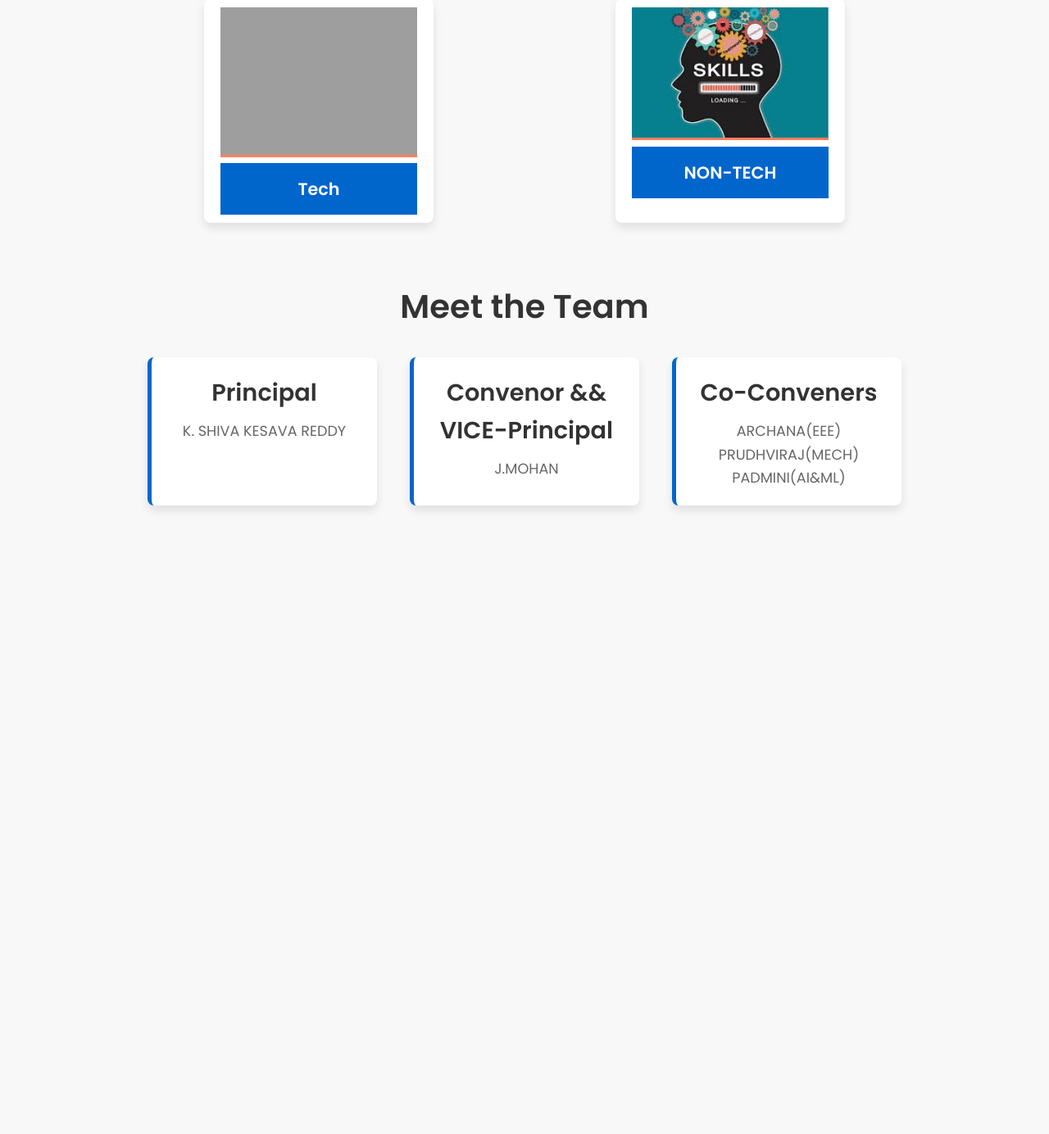
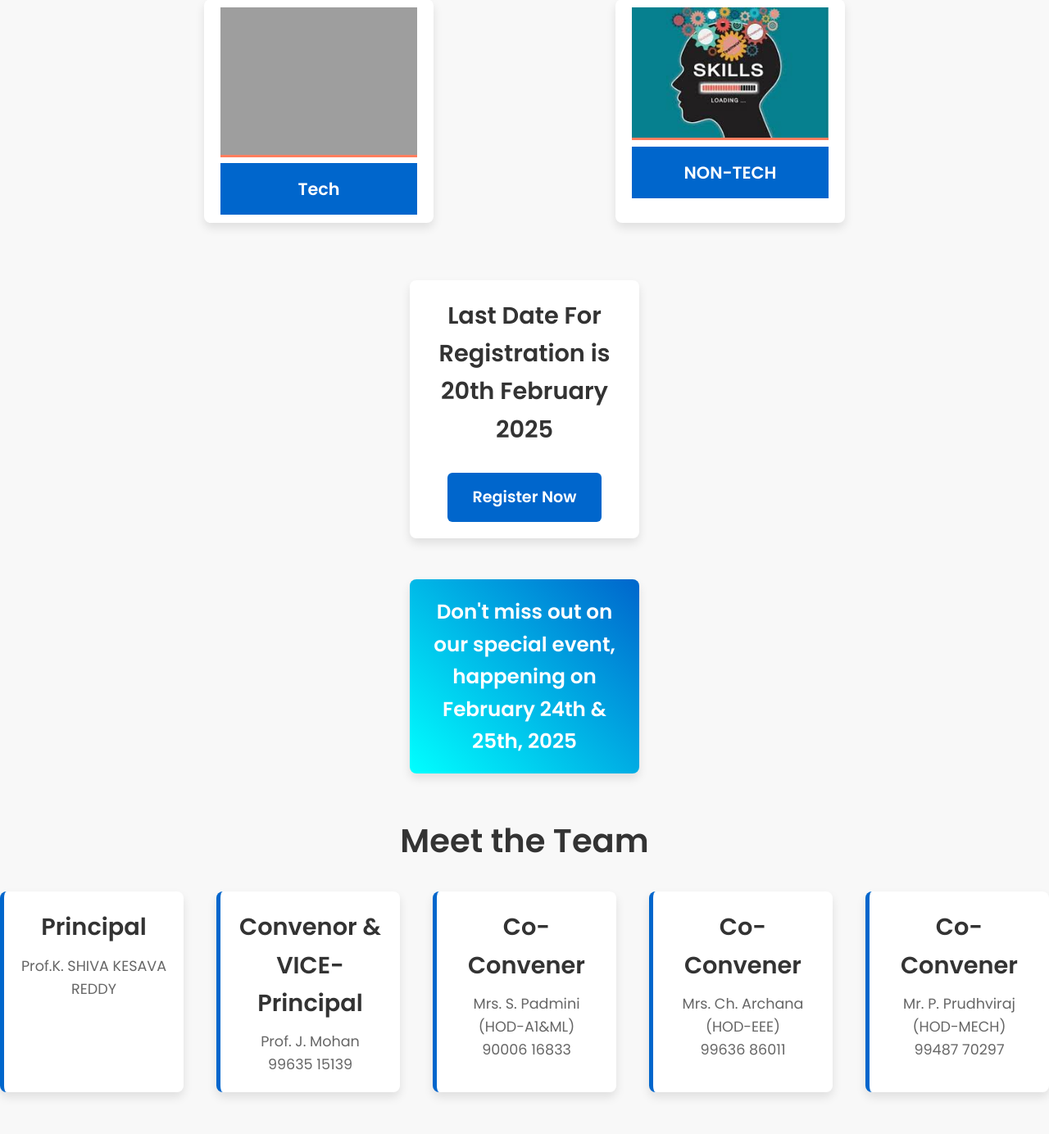
Before and after one commit to Rishi2498/clg_fest, a Django app: page / in a window 1280 px wide. Shown: the part 397-1781 px from the top of the page at 82% size. Before the commit the page ends 1020 px from the top, so only its background shows below. Run offline with Django 5.2, Linux system fonts and the light colour scheme; data comes from the database, SQL or seed files in the repository; grey boxes are pictures that could not be loaded.

Commit message:
Update home.html

```diff
--- a/event/templates/home.html
+++ b/event/templates/home.html
@@ -156,6 +156,9 @@ h2 {
             font-size: 0.9em; /* Slightly smaller font size for the paragraph */
         }
     }
+
+
+
      .team-section {
             margin-top: 50px;
             text-align: center;
@@ -209,6 +212,32 @@ h2 {
                 align-items: center;
             }
         }
+
+    /* Contact Button */
+.contact-button {
+    text-align: center;
+    margin-top: 30px;
+}
+
+.btn-contact {
+    display: inline-block;
+    padding: 15px 30px;
+    background-color: #0066CC;
+    color: white;
+    font-size: 1.2em;
+    font-weight: 600;
+    text-decoration: none;
+    border-radius: 6px;
+    transition: background-color 0.3s ease;
+}
+
+.btn-contact:hover {
+    background-color: #feb47b;
+}
+
+.btn-contact:active {
+    background-color: #ff6347;
+}
 </style>
 </head>
 <body>
@@ -234,9 +263,25 @@ h2 {
                     </div>
                 {% endfor %}
             </div>
-        </section>
+    </div>
+    <section class="team-section">
+        <div class="team-cards">
 
-    </div>
+            <div class="team-card" >
+                <h3 >Last Date For Registration is 20th February 2025</h3>
+                <div class="contact-button">
+            <a href="{% url 'contact' %}" class="btn-contact">Register Now</a>
+        </div>
+            </div>
+    </section>
+    <section class="team-section">
+        <div class="team-cards"style=" font-size: 1.4em; font-weight: bold ;font-size: 1.4em; font-weight: bold  ">
+            <div class="team-card" style="background: linear-gradient(45deg, #00FFFF, #0066CC)">
+
+             <p style="color: white !important  ;">Don't miss out on our special event, happening on February 24th & 25th, 2025</span></p>
+            </div>
+        </div>
+    </section>
 
      <section class="team-section">
             <h2 class="team-title">Meet the Team</h2>
@@ -244,19 +289,29 @@ h2 {
                 <!-- Convenor Card -->
                 <div class="team-card" style="border-left: 5px solid  #0066CC;">
                     <h3>Principal</h3>
-                    <p>K. SHIVA KESAVA REDDY</p>
+                    <p>Prof.K. SHIVA KESAVA REDDY</p>
                 </div>
                 <div class="team-card" style="border-left: 5px solid #0066CC;">
-                    <h3>Convenor && VICE-Principal</h3>
-                    <p>J.MOHAN</p>
+                    <h3>Convenor & VICE-Principal</h3>
+                    <p>Prof. J. Mohan </p>
+                    <p> 99635 15139<p>
                 </div>
 
                 <!-- Co-Conveners Cards -->
                 <div class="team-card" style="border-left: 5px solid  #0066CC;">
-                    <h3>Co-Conveners</h3>
-                    <p>ARCHANA(EEE)</p>
-                    <p>PRUDHVIRAJ(MECH)</p>
-                    <p> PADMINI(AI&ML)</p>
+                    <h3>Co-Convener</h3>
+                    <p>Mrs. S. Padmini (HOD-A1&ML)</p>
+                    <p>90006 16833 </p>
+                </div>
+                <div class="team-card" style="border-left: 5px solid  #0066CC;">
+                    <h3>Co-Convener</h3>
+                    <p>Mrs. Ch. Archana (HOD-EEE)</p>
+                    <p> 99636 86011 </p>
+                </div>
+                <div class="team-card" style="border-left: 5px solid  #0066CC;">
+                    <h3>Co-Convener</h3>
+                    <p>Mr. P. Prudhviraj (HOD-MECH)</p>
+                    <p> 99487 70297 </p>
                 </div>
             </div>
         </section>
```
